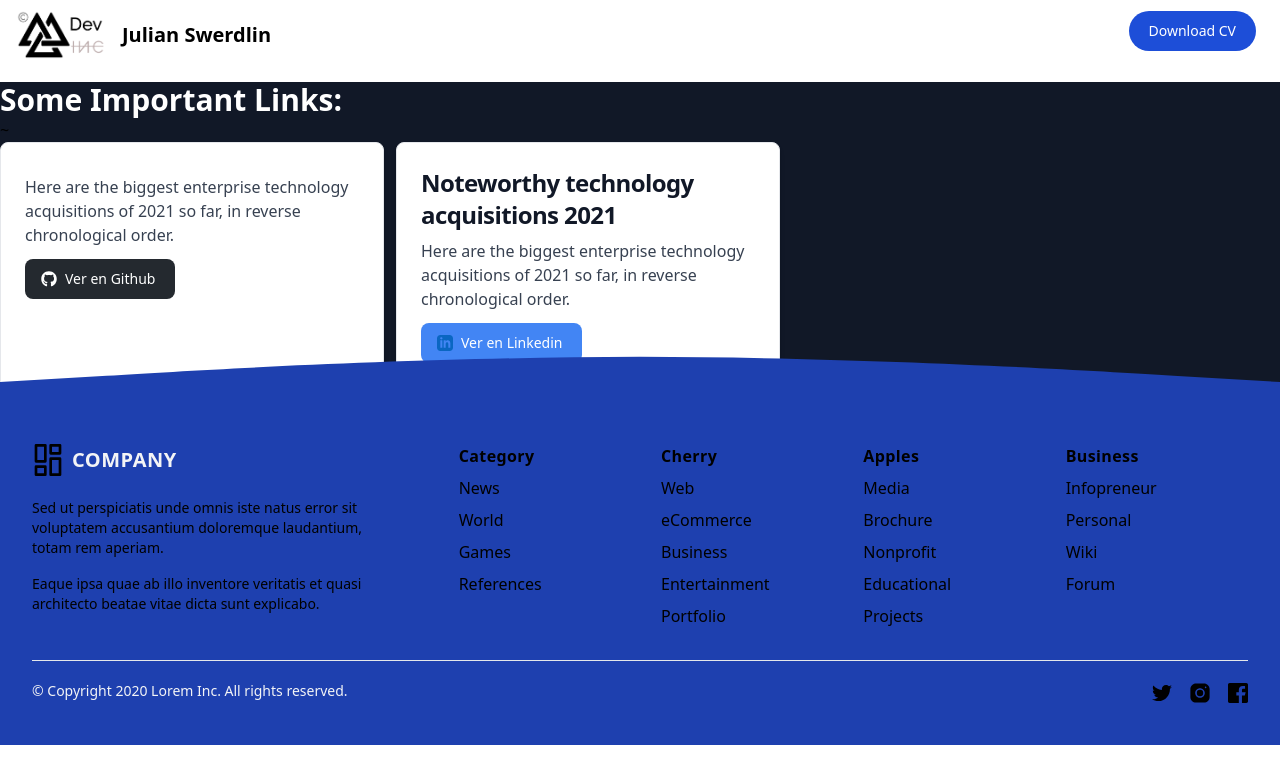
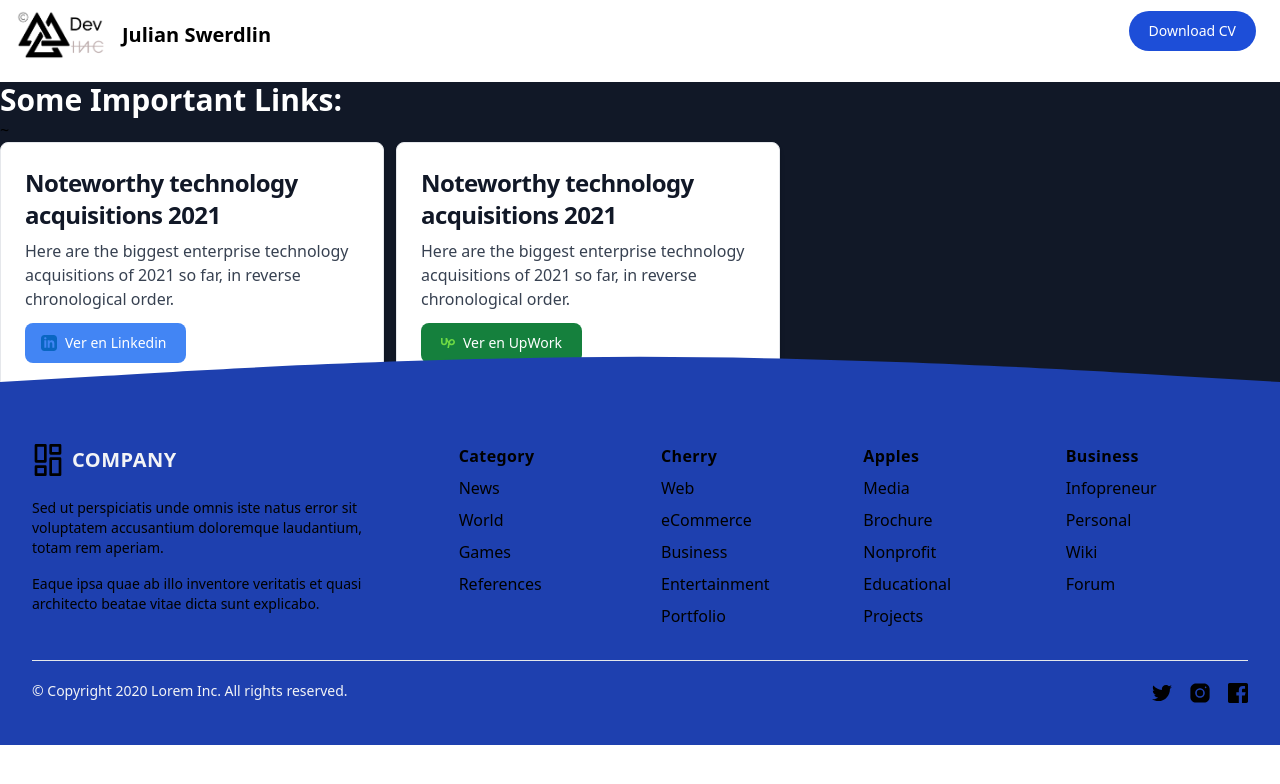
Before and after one commit to juliswer/portfolio2022, a Next.js app: page /components/Cards in a window 1280 px wide. Shown: the top 784 px of the page. Built offline with nearby package versions, Linux system fonts and the light colour scheme.

Commit message:
index changes

```diff
--- a/src/pages/components/Cards.jsx
+++ b/src/pages/components/Cards.jsx
@@ -1,5 +1,6 @@
 import React, { useState, useEffect } from "react";
 import axios from "axios";
+import {SiUpwork} from 'react-icons/si'
 
 const Cards = () => {
   const [infoGit, setInfoGit] = useState(null);
@@ -31,6 +32,7 @@ const Cards = () => {
       </h2>{" "}
       ~{"\n"}
       <div className="flex gap-3">
+        {infoGit !== null && (
           <div className="p-6 max-w-sm bg-white rounded-lg border border-gray-200 shadow-md dark:bg-gray-800 dark:border-gray-700">
             <a href="#">
               <h5 className="mb-2 text-2xl font-bold tracking-tight text-gray-900 dark:text-white">
@@ -64,6 +66,7 @@ const Cards = () => {
               Ver en Github
             </a>
           </div>
+        )}
         <div className="p-6 max-w-sm bg-white rounded-lg border border-gray-200 shadow-md dark:bg-gray-800 dark:border-gray-700">
           <a href="#">
             <h5 className="mb-2 text-2xl font-bold tracking-tight text-gray-900 dark:text-white">
@@ -91,6 +94,24 @@ const Cards = () => {
             Ver en Linkedin
           </button>
         </div>
+        <div className="p-6 max-w-sm bg-white rounded-lg border border-gray-200 shadow-md dark:bg-gray-800 dark:border-gray-700">
+          <a href="#">
+            <h5 className="mb-2 text-2xl font-bold tracking-tight text-gray-900 dark:text-white">
+              Noteworthy technology acquisitions 2021
+            </h5>
+          </a>
+          <p className="mb-3 font-normal text-gray-700 dark:text-gray-400">
+            Here are the biggest enterprise technology acquisitions of 2021 so
+            far, in reverse chronological order.
+          </p>
+          <a
+            type="button"
+            className="text-white bg-green-700 hover:bg-[#24292F]/90 focus:ring-4 focus:ring-[#24292F]/50 font-medium rounded-lg text-sm px-5 py-2.5 text-center inline-flex items-center dark:focus:ring-gray-500 dark:hover:bg-[#050708]/30 mr-2 mb-2"
+          >
+            <SiUpwork style={{color: '#6FDA44'}} className="mr-2" />
+            Ver en UpWork
+          </a>
+        </div>
       </div>
     </div>
   );
```
Lines whose indentation alone changed are shown as unchanged.
